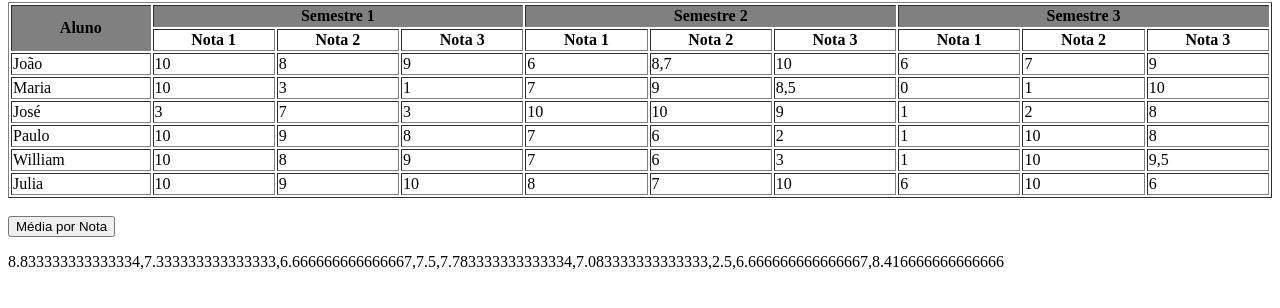
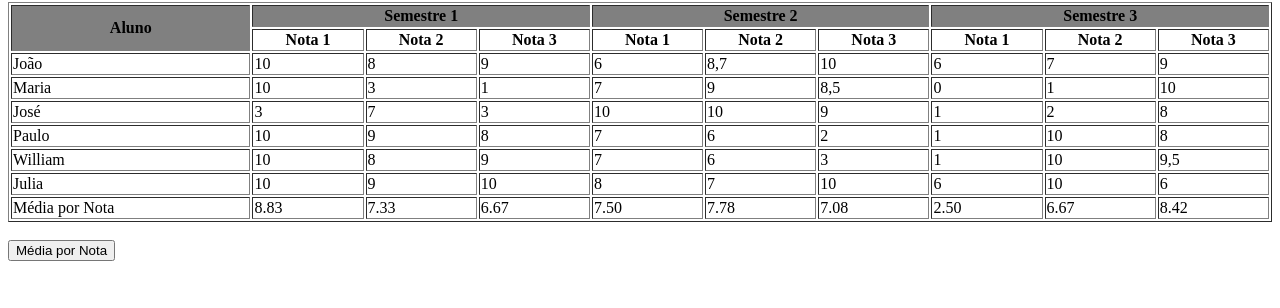
Before and after one commit to JuFitzlaff/Programa--o-Web-I, a plain HTML site: page aula_05/pratica02.html in a window 1280 px wide. Both pictures are taken after a click on the button "Média por Nota". Shown: the part 78-386 px from the top of the page. Drawn offline with Linux system fonts and the light colour scheme.

Commit message:
atualização

```diff
--- a/aula_05/js/mediaAlunos.js
+++ b/aula_05/js/mediaAlunos.js
@@ -1,5 +1,4 @@
 function mediaNotas() {
-
     let media = new Array;
     let matrizNotas = [ [10,8,9,6,8.7,10,6,7,9],
                         [10,3,1,7,9,8.5,0,1,10],
@@ -15,5 +14,15 @@ let matrizNotas = [ [10,8,9,6,8.7,10,6,7,9],
         }
         media[col] = soma / 6;
     }
-    document.getElementById("demo").innerHTML = media;
+
+    let tabela = document.getElementById("tabela");
+    let linhaMedia = tabela.insertRow(-1);
+
+    let celula = linhaMedia.insertCell(0);
+    celula.innerHTML = "Média por Nota";
+
+    for(let i = 0; i <= 8; i++) {
+       let celula = linhaMedia.insertCell(i + 1);
+            celula.innerHTML = media[i].toFixed(2);
    }
+}
--- a/aula_05/pratica02.html
+++ b/aula_05/pratica02.html
@@ -105,7 +105,5 @@
     </table>
     <br>
     <button type='submit' id="botao" onclick="mediaNotas()">Média por Nota</button>
-
-    <p id="demo"></p>
 </body>
 </html>
```
Lines whose indentation alone changed are shown as unchanged.
